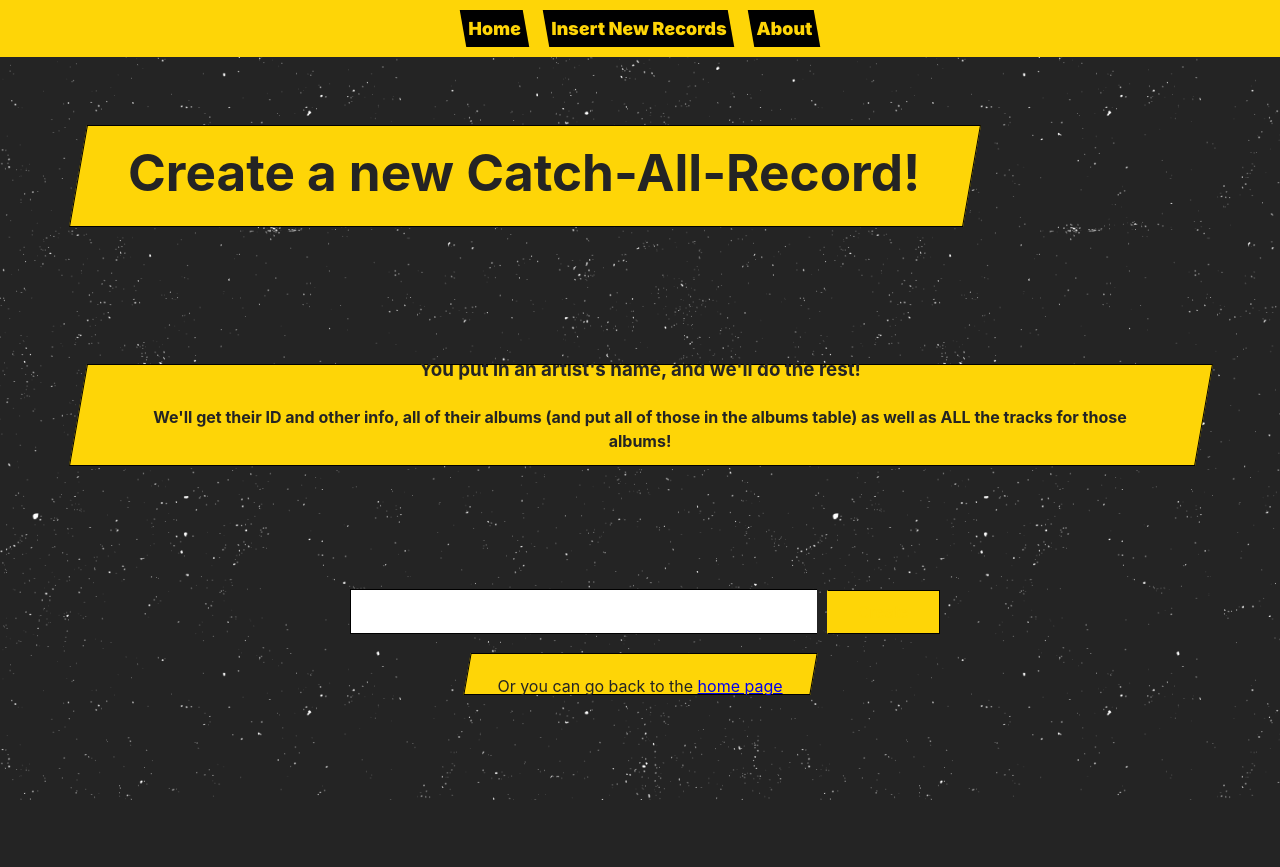
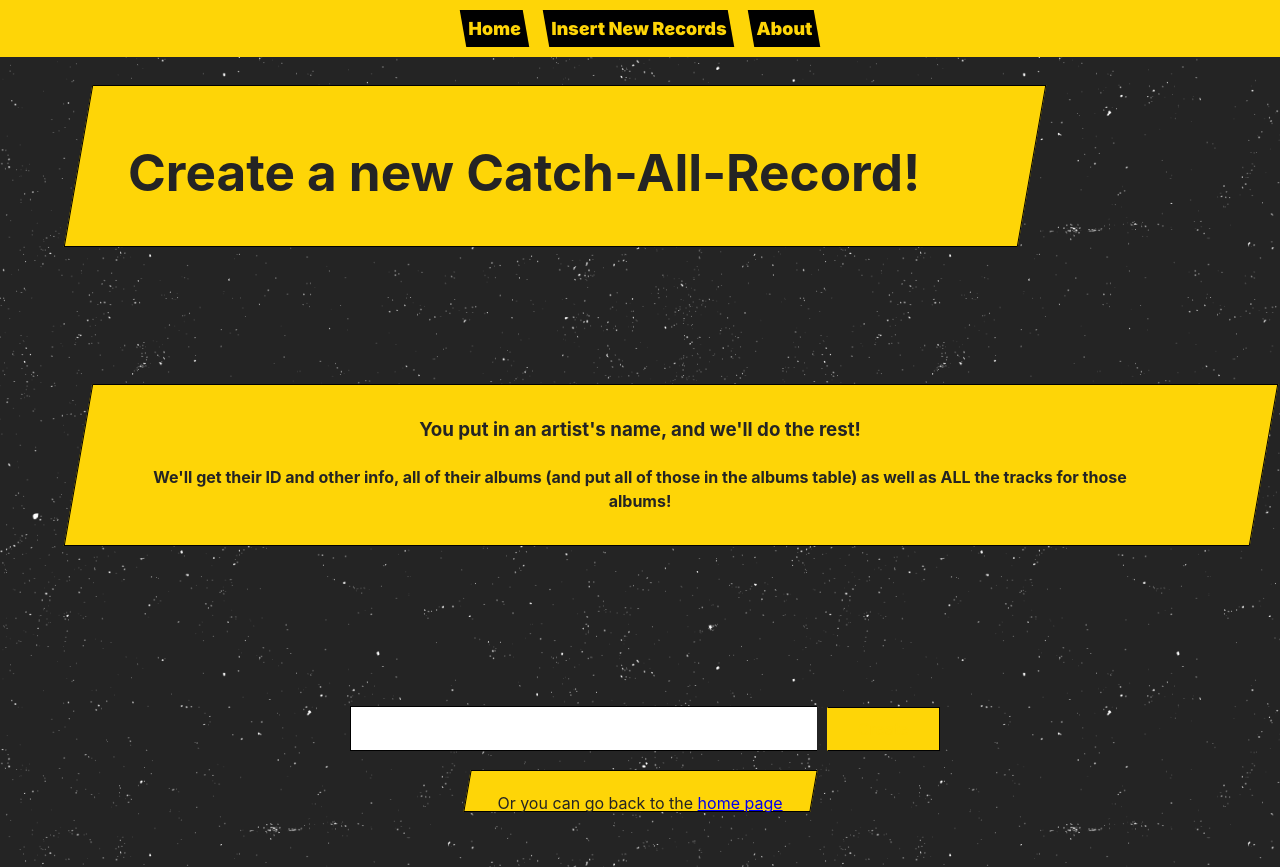
Before and after one commit to jmchor/reactitory, a React (Vite) app: page /new-records in a window 1280 px wide. Before the commit the page ends 800 px from the top, so only its background shows below. Built offline with nearby package versions, Linux system fonts and the light colour scheme; no server answers.

Commit message:
Update styling

```diff
--- a/src/index.css
+++ b/src/index.css
@@ -58,8 +58,8 @@ button:focus-visible {
 } */
 
 .backdrop {
-	padding: 50px;
-	top: -110px;
+	padding: 80px;
+	top: -150px;
 	left: -50px;
 }
 
```
